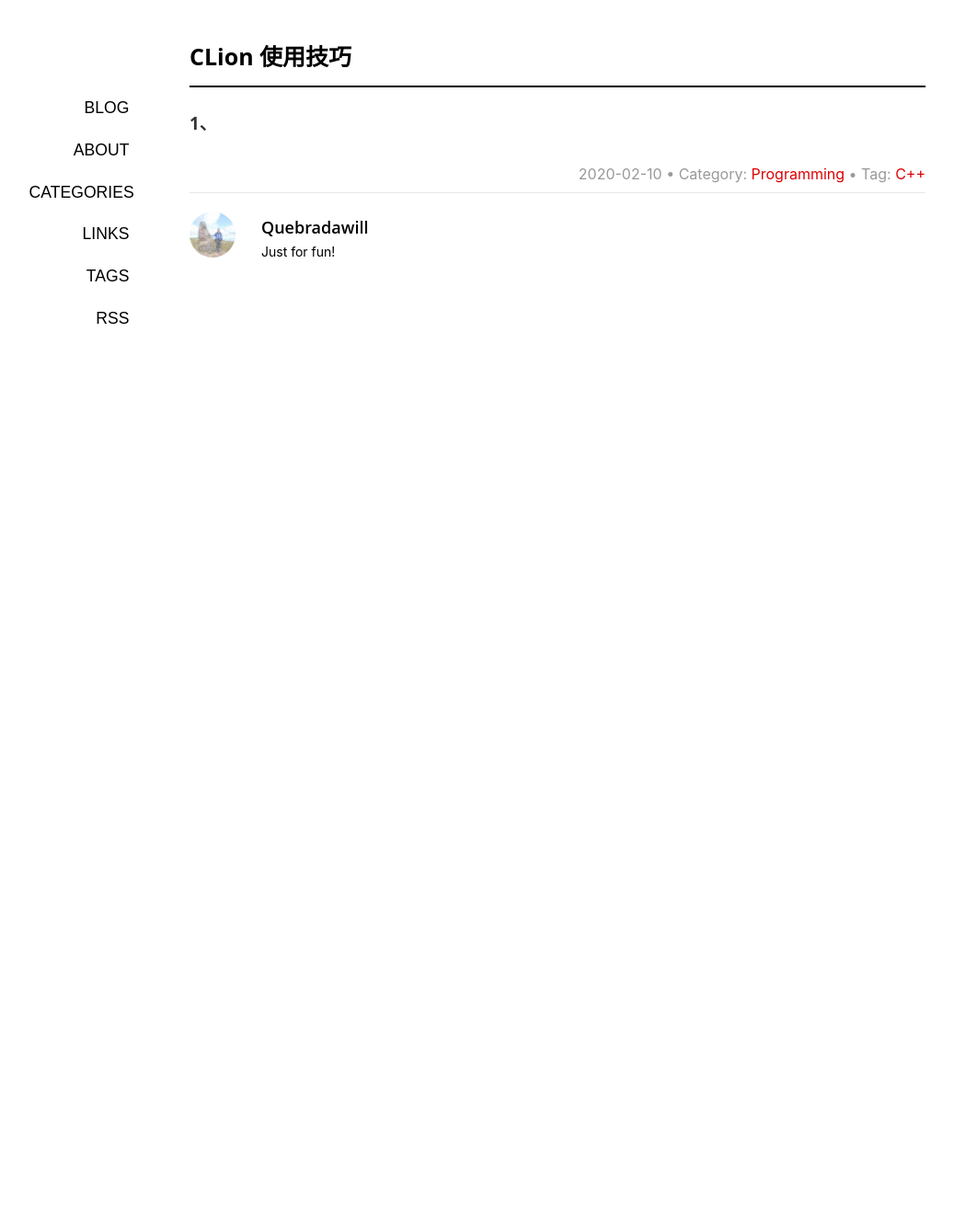
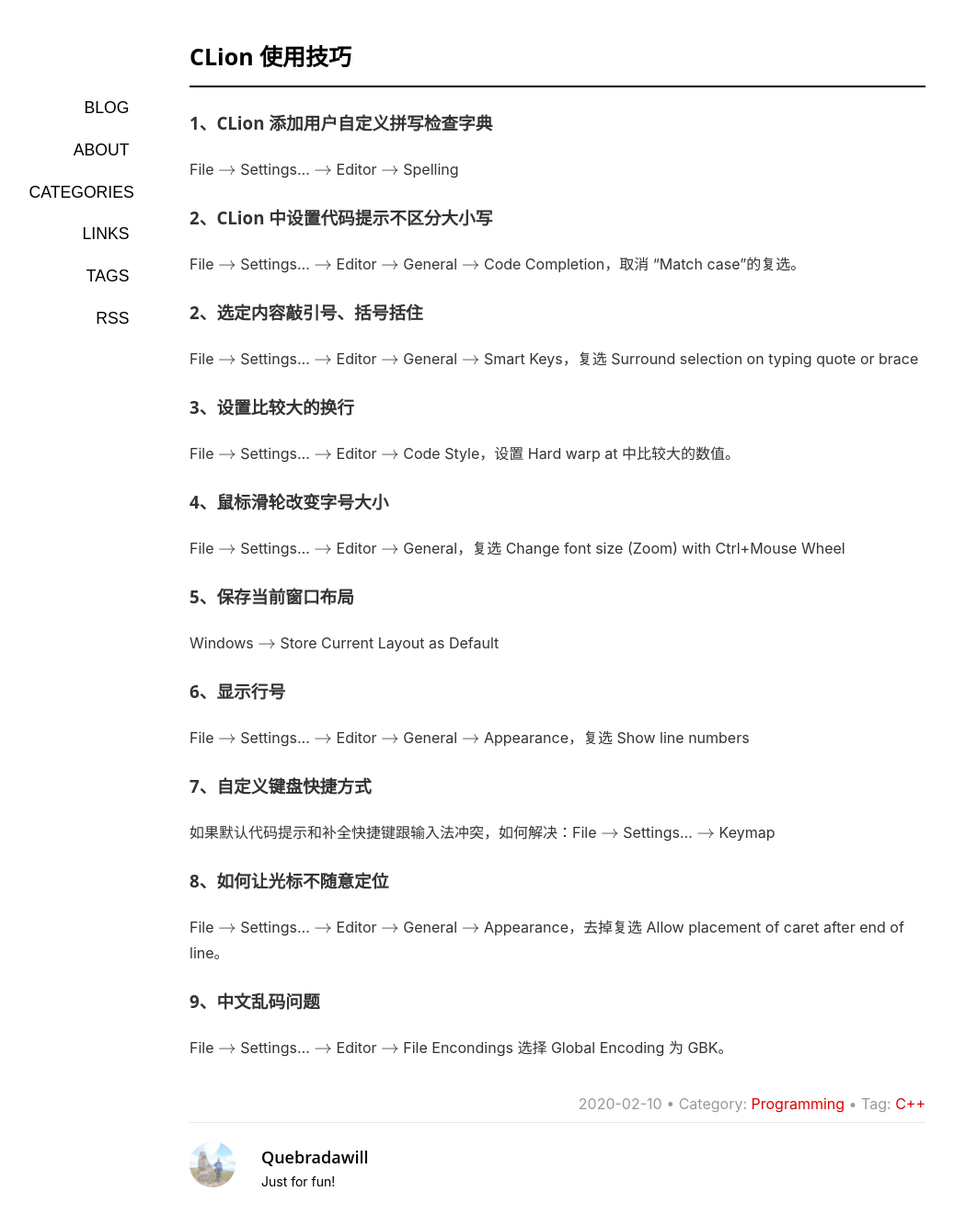
Before and after one commit to Quebradawill/quebrada.github.io, a Jekyll site: the page built from _posts/2020-02-10-clion-usage.md, in a window 1280 px wide. Shown: the whole page at 92% size, without its empty margins (34-1071 px from the left). Built offline with Jekyll 4.4.1, drawn with Linux system fonts in a browser that asks for light colours; formulas are drawn with MathJax 3; a script that is not in the unit is left out; comment, search, counter and statistics services are not loaded; before the commit the page ends 900 px from its top, so only the background shows below that.

Commit message:
Update 2020-02-10-clion-usage.md

```diff
--- a/_posts/2020-02-10-clion-usage.md
+++ b/_posts/2020-02-10-clion-usage.md
@@ -10,4 +10,42 @@ published: true
 author: Quebradawill
 ---
 
-### 1、
+### 1、CLion 添加用户自定义拼写检查字典
+
+File $\to$ Settings... $\to$ Editor $\to$ Spelling
+
+### 2、CLion 中设置代码提示不区分大小写
+
+File $\to$ Settings... $\to$ Editor $\to$ General $\to$ Code Completion，取消 “Match case”的复选。
+
+### 2、选定内容敲引号、括号括住
+
+File $\to$ Settings... $\to$ Editor $\to$ General $\to$ Smart Keys，复选 Surround selection on typing quote or brace
+
+### 3、设置比较大的换行
+
+File $\to$ Settings... $\to$ Editor $\to$ Code Style，设置 Hard warp at 中比较大的数值。
+
+### 4、鼠标滑轮改变字号大小
+
+File $\to$ Settings... $\to$ Editor $\to$ General，复选 Change font size (Zoom) with Ctrl+Mouse Wheel
+
+### 5、保存当前窗口布局
+
+Windows $\to$ Store Current Layout as Default
+
+### 6、显示行号
+
+File $\to$ Settings... $\to$ Editor $\to$ General $\to$ Appearance，复选 Show line numbers
+
+### 7、自定义键盘快捷方式
+
+如果默认代码提示和补全快捷键跟输入法冲突，如何解决：File $\to$ Settings... $\to$ Keymap
+
+### 8、如何让光标不随意定位
+
+File $\to$ Settings... $\to$ Editor $\to$ General $\to$ Appearance，去掉复选 Allow placement of caret after end of line。
+
+### 9、中文乱码问题
+
+File $\to$ Settings... $\to$ Editor $\to$ File Encondings 选择 Global Encoding 为 GBK。
```
